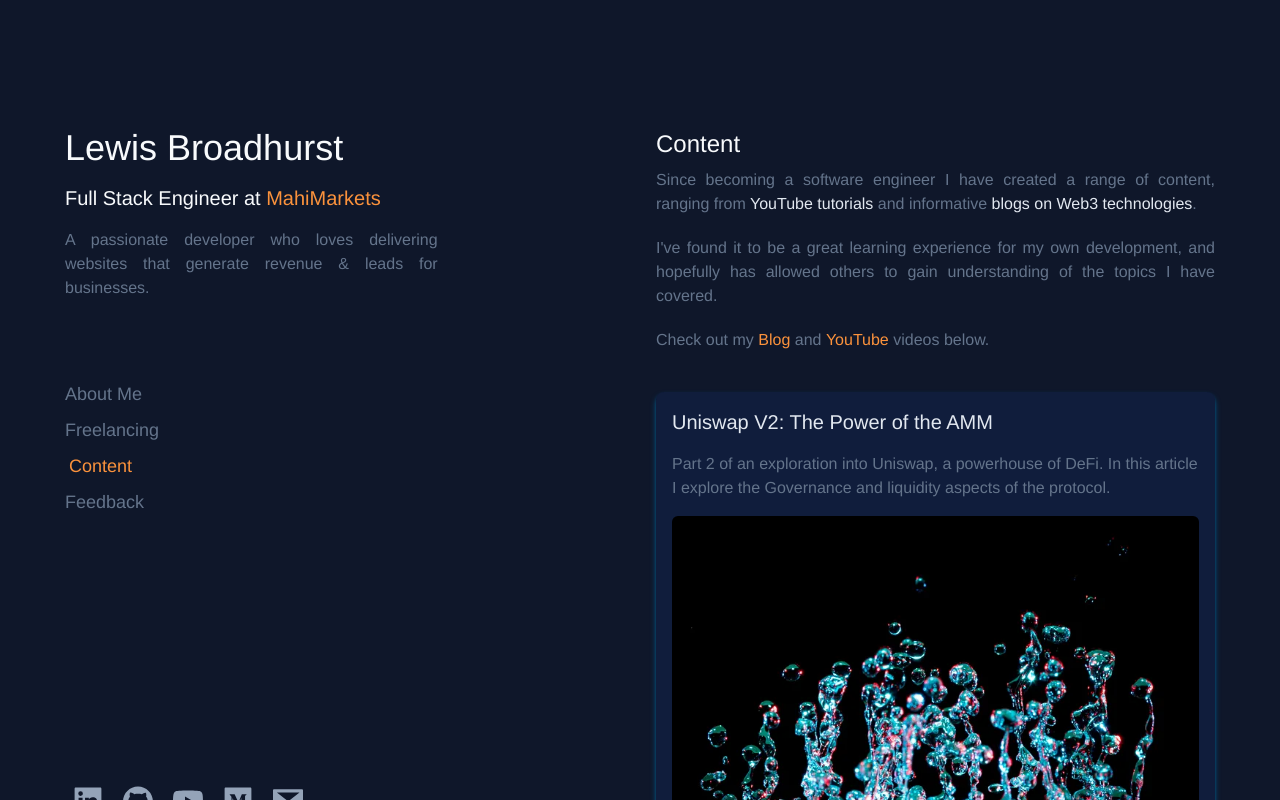
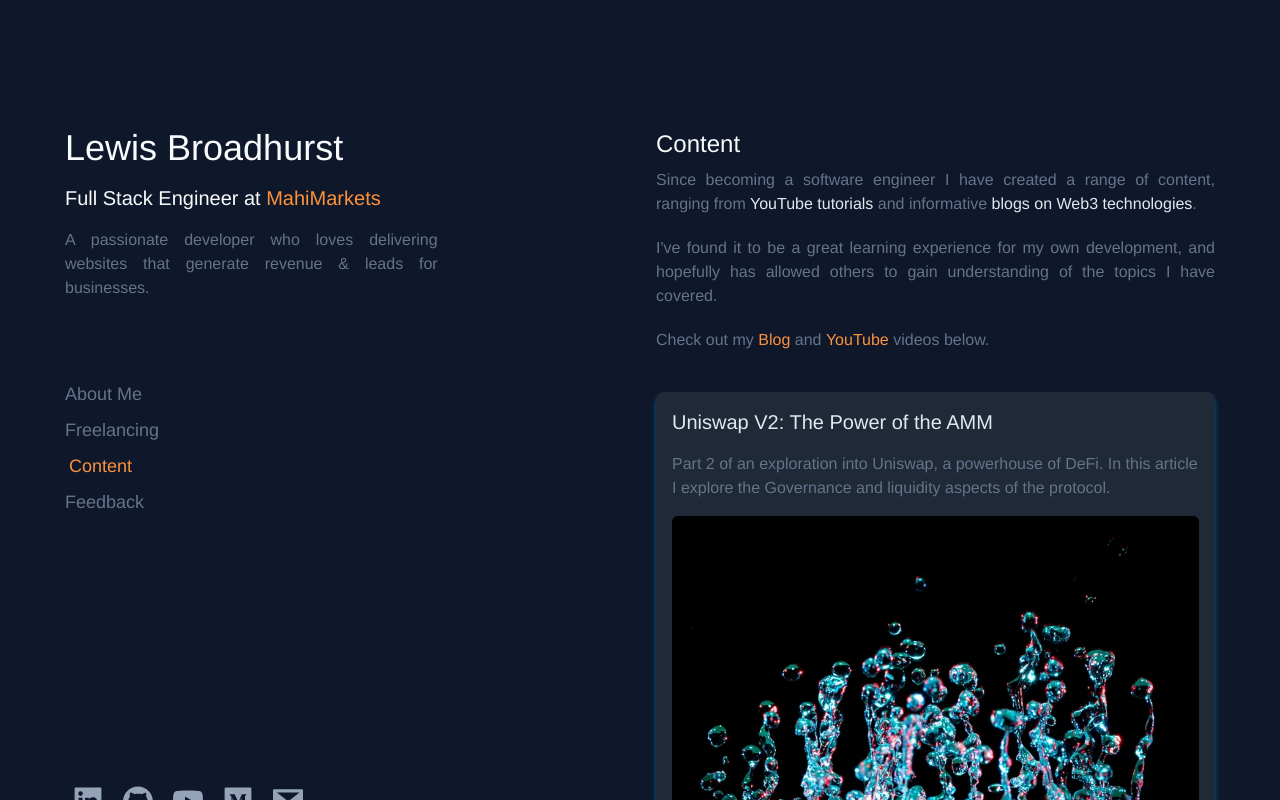
Before and after one commit to LMBroadhurst/CRYPTO_SUPERAPP, a Next.js app: page / in a window 1280 px wide. Both pictures are taken after a click on the item "Content". Shown: the top 800 px of the page. Built offline with nearby package versions, Linux system fonts and the light colour scheme.

Commit message:
Colour fix & remove dupe YTPreview/BlogPreview

```diff
--- a/components/home/Content.tsx
+++ b/components/home/Content.tsx
@@ -1,18 +1,15 @@
 import React from 'react'
-import BlogPreview from './BlogPreview'
-import YoutubePreview from './YoutubePreview'
-
 import UNISWAPP1 from './assets/UNISWAP1.webp'
 import UNISWAPP2 from './assets/UNISWAPP2.webp';
 import ERC20 from './assets/ERC20.webp';
 import TAILWIND from './assets/Tailwind.jpg';
 import FLEXBOX from './assets/Flexbox.jpg'
 import { ContentObject } from '@/types/HomeTypes';
+import ContentPreview from './ContentPreview';
 
 const publishedContentPreview: ContentObject[] = [
   {
     url: 'https://medium.com/block-magnates/uniswap-v2-the-power-of-the-amm-b53bb60450be',
-    type: 'BLOG',
     title: 'Uniswap V2: The Power of the AMM',
     description: 'Part 2 of an exploration into Uniswap, a powerhouse of DeFi. In this article I explore the Governance and liquidity aspects of the protocol.',
     date: 'May 26th 2023',
@@ -21,7 +18,6 @@ const publishedContentPreview: ContentObject[] = [
   },
   {
     url: 'https://medium.com/block-magnates/uniswap-v2-the-power-of-the-amm-e565bd3f3ac1',
-    type: 'BLOG',
     title: 'Uniswap V2: The Power of the AMM',
     description: 'Part 1 of an exploration into Uniswap, specifically focusing on the mechanics of how AMMs/DEXs work. Great introduction into DeFi and the benefits of DeFi for anyone new to the space.',
     date: 'May 19th 2023',
@@ -30,7 +26,6 @@ const publishedContentPreview: ContentObject[] = [
   },
   {
     url: 'https://medium.com/@lewis1broadhurst/erc20-what-why-5b300dff5aa6',
-    type: 'BLOG',
     title: 'ERC20: What & Why?',
     description: 'A dive into the history of ERC20 tokens, how they came into existence, what they acheive, and why they are an important standard in the crypto space.',
     date: 'May 12th 2023',
@@ -39,7 +34,6 @@ const publishedContentPreview: ContentObject[] = [
   },
   {
     url: 'https://www.youtube.com/watch?v=ZZir6e-iG0g',
-    type: 'YOUTUBE',
     title: 'Flexbox Tutorial',
     description: 'Still struggling to center that div? Flexbox to the rescue! Flexbox is a powerful model which simplifies website structure and is an essential component of modern CSS. In this tutorial I recreate a section of the IMBD website, solely focusing on flexbox.',
     date: 'Aug 15th 2022',
@@ -48,7 +42,6 @@ const publishedContentPreview: ContentObject[] = [
   },
   {
     url: 'https://www.youtube.com/watch?v=_I9V0rIOP_8',
-    type: 'YOUTUBE',
     title: 'Tailwind CSS Tutorial',
     description: 'Ever found yourself overwriting CSS styling by adding another CSS class to an already bloated CSS file with higher specificity, whilst not being able to touch the old class in case of a website wide disaster? `!important` everything and hope for the best? Say hello to Tailwind, a utility first CSS framework, where you write CSS within your HTML/HTML equivalent file. In this 90min tutorial, I recreate a basic website from my bootcamp using HTML, Tailwind, and a little JS.',
     date: 'Aug 5th 2022',
@@ -59,24 +52,9 @@ const publishedContentPreview: ContentObject[] = [
 
 const Content = () => {
 
-  const contentToRender = publishedContentPreview.map(pc => {
+  const contentToRender = publishedContentPreview.map(pc => (
 
-    if (pc.type === 'YOUTUBE') {
-      return (
-        <YoutubePreview
-          key={pc.date}
-          url={pc.url}
-          title={pc.title}
-          description={pc.description}
-          image={pc.image}
-          date={pc.date}
-          tags={pc.tags}
-        />
-      )
-    }
-
-    return (
-      <BlogPreview
+      <ContentPreview
         key={pc.date}
         url={pc.url}
         title={pc.title}
@@ -86,8 +64,7 @@ const Content = () => {
         tags={pc.tags}
       />
     )
-
-  });
+  );
 
 
   return (
--- a/components/home/BlogPreview.tsx
+++ b/components/home/ContentPreview.tsx
@@ -11,7 +11,7 @@ type OwnProps = {
     tags: string[];
 }
 
-const BlogPreview: FC<OwnProps> = ({
+const ContentPreview: FC<OwnProps> = ({
     url,
     title,
     description,
@@ -28,9 +28,9 @@ const BlogPreview: FC<OwnProps> = ({
     >
         <section
             className='
-                flex flex-row justify-between items-center gap-8 rounded-lg p-4 bg-blue-700
-                transition-all duration-500 bg-opacity-10 shadow-md shadow-sky-700
-                hover:cursor-pointer hover:shadow-sky-400 hover:bg-gray-900'
+                flex flex-row justify-between items-center gap-8 rounded-lg p-4 bg-gray-800
+                transition-all duration-500 shadow-md shadow-sky-700
+                hover:cursor-pointer hover:bg-gray-700 hover:shadow-sky-600'
         >
             <section className='flex flex-col gap-4'>
                 <h3 className='text-lg sm:text-xl text-slate-200'>{title}</h3>
@@ -63,4 +63,4 @@ const BlogPreview: FC<OwnProps> = ({
   )
 }
 
-export default BlogPreview
+export default ContentPreview
--- a/types/HomeTypes.ts
+++ b/types/HomeTypes.ts
@@ -12,7 +12,6 @@ type NavigationTab = {
 
 type ContentObject = {
     url: string;
-    type: string;
     title: string;
     description: string;
     date: string;
```
